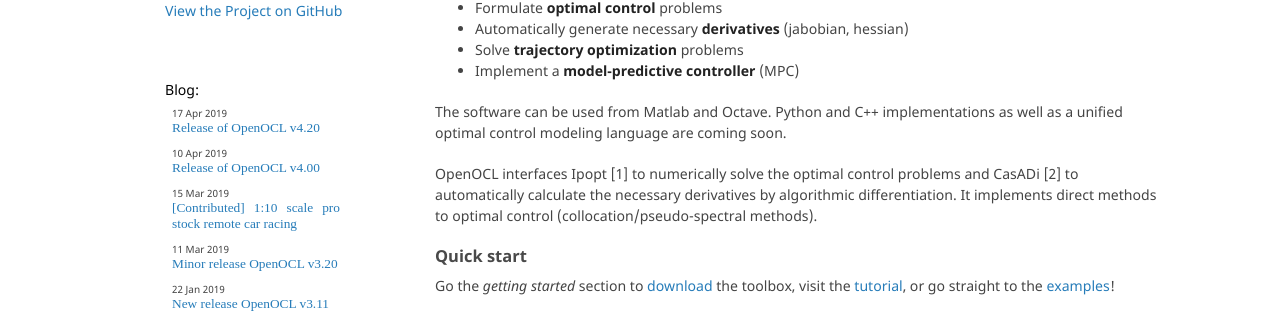
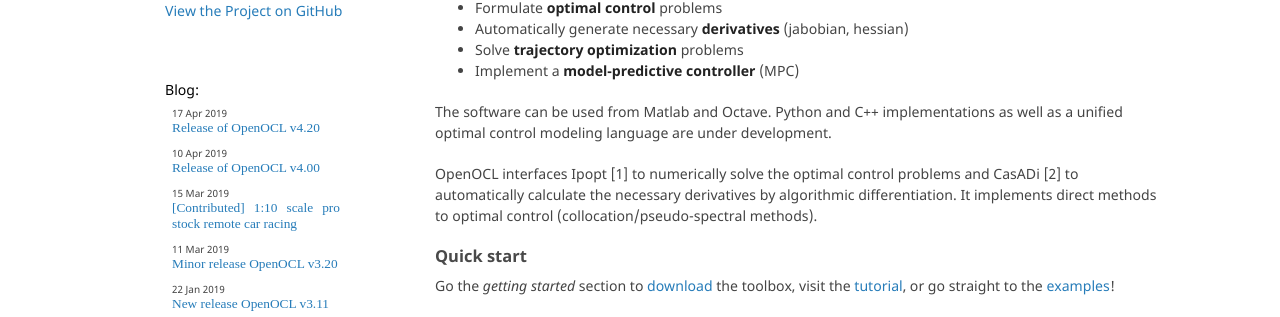
Before and after one commit to OpenOCL/openocl.github.io, a Jekyll site: the page built from index.md, in a window 1280 px wide and 900 px high, scrolled down 311 px. Shown: the part 158-475 px from the top of the window. Built offline with Jekyll 4.4.1, drawn with Linux system fonts in a browser that asks for light colours; some web fonts are replaced; our own code applies the rules of GitHub Pages for plain Markdown files; comment, search, counter and statistics services are not loaded.

Commit message:
Update index.md

```diff
--- a/index.md
+++ b/index.md
@@ -13,7 +13,7 @@
 * Solve **trajectory optimization** problems
 * Implement a **model-predictive controller** (MPC)
 
-The software can be used from Matlab and Octave. Python and C++ implementations as well as a unified optimal control modeling language are coming soon.
+The software can be used from Matlab and Octave. Python and C++ implementations as well as a unified optimal control modeling language are under development.
 
 OpenOCL interfaces Ipopt [1] to numerically solve the optimal control problems and CasADi [2] to automatically calculate the necessary derivatives by algorithmic differentiation. It implements direct methods to optimal control (collocation/pseudo-spectral methods).
 
```
Also changed, not shown: other parts of index.md (+1 -1 lines).
